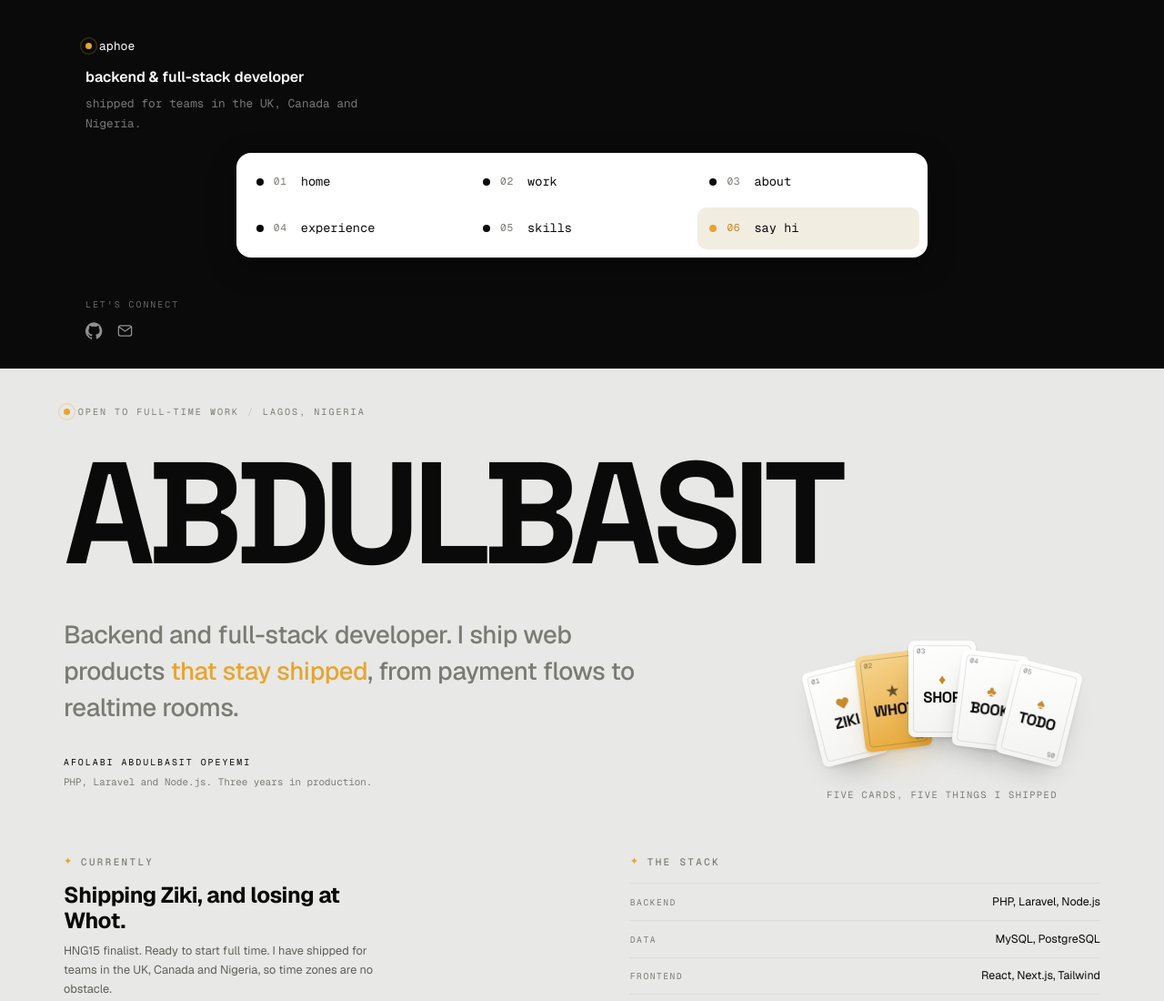
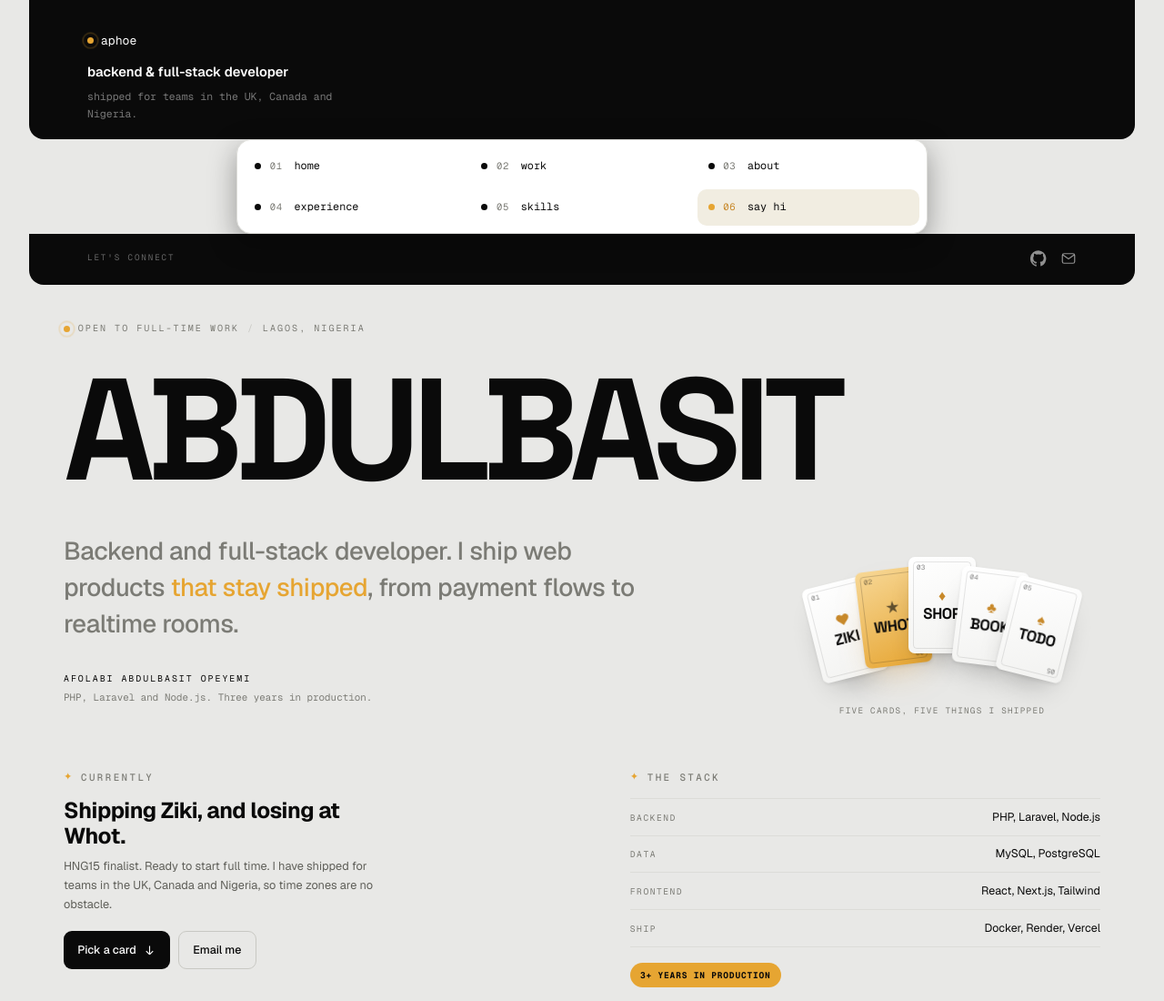
Before and after one commit to Aphoe4x/portfolio, a plain HTML site: page index.html in a window 1280 px wide. Shown: the top 1100 px of the page at 91% size. Drawn offline with nearby package versions, Linux system fonts and the light colour scheme.

Commit message:
Cards: make the desktop connect band a footer row

```diff
--- a/styles.css
+++ b/styles.css
@@ -2220,73 +2220,86 @@ body.is-locked {
 
 @media (min-width: 941px) {
   html {
-    scroll-padding-top: 8rem;
+    scroll-padding-top: 7rem;
+  }
+
+  body {
+    background: var(--paper);
   }
 
   .side-head,
   .side-connect {
-    max-width: 1220px;
+    width: min(1220px, calc(100% - 4rem));
+    max-width: none;
     margin-inline: auto;
     padding-left: clamp(2rem, 5vw, 4rem);
     padding-right: clamp(2rem, 5vw, 4rem);
   }
 
   .side-head {
-    padding-top: 2.25rem;
-    padding-bottom: 1.4rem;
+    border-radius: 0 0 var(--radius) var(--radius);
+    padding-top: 1.9rem;
+    padding-bottom: 1.2rem;
   }
 
   .side-role {
-    font-size: 1rem;
+    font-size: 0.92rem;
   }
 
   .side-note {
-    max-width: 44ch;
-    font-size: 0.8rem;
+    max-width: 40ch;
+    font-size: 0.72rem;
   }
 
   .rail {
     width: min(760px, calc(100% - 4rem));
-    margin: 0 auto 1.4rem;
+    margin: 0 auto;
     gap: 0.35rem;
-    padding: 0.55rem;
+    padding: 0.5rem;
+    border: 1px solid var(--line);
   }
 
   .rail-item {
-    gap: 0.7rem;
-    padding: 0.75rem 0.8rem;
-    font-size: 0.85rem;
+    gap: 0.6rem;
+    padding: 0.66rem 0.7rem;
+    font-size: 0.74rem;
   }
 
   .rail-dot {
-    width: 8px;
-    height: 8px;
+    width: 7px;
+    height: 7px;
   }
 
   .rail-num {
-    font-size: 0.7rem;
+    font-size: 0.66rem;
   }
 
   .rail-text {
-    margin-left: 0.25rem;
+    margin-left: 0.2rem;
   }
 
   .side-connect {
-    padding-top: 1.35rem;
-    padding-bottom: 2rem;
-  }
-
-  .side-label {
-    font-size: 0.62rem;
+    display: flex;
+    align-items: center;
+    justify-content: space-between;
+    gap: 1rem;
+    border-radius: 0 0 var(--radius) var(--radius);
+    padding-top: 1.1rem;
+    padding-bottom: 1.3rem;
+  }
+
+  .side-connect .side-label {
+    margin: 0;
+    font-size: 0.58rem;
   }
 
   .socials svg {
-    width: 19px;
-    height: 19px;
+    width: 18px;
+    height: 18px;
   }
 
   .hand-caption {
-    font-size: 0.65rem;
+    font-size: 0.58rem;
   }
 }
 
```
